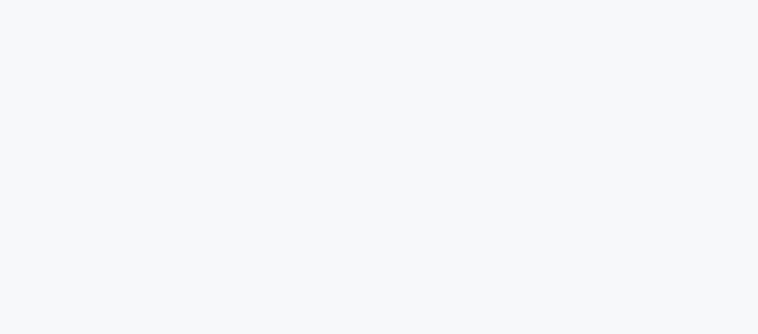
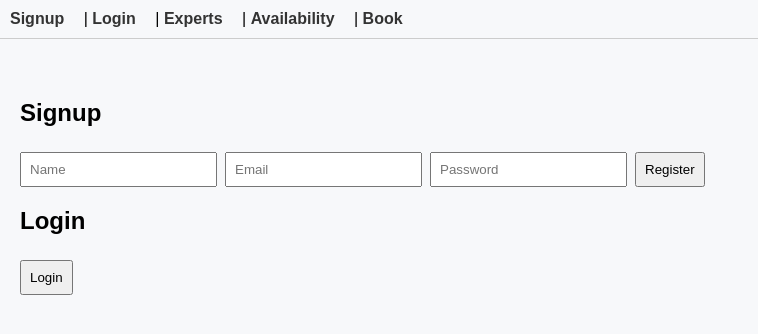
Before and after one commit to Tarun-ctrl-ops/experthour-frontend, a React (Vite) app: page / in a window 1280 px wide. Before the commit this address had no page. Shown: the top 334 px of the page, without its empty margins (0-758 px from the left). Built offline with nearby package versions, Linux system fonts and the light colour scheme.

Commit message:
fixed app.js file

```diff
--- a/src/App.jsx
+++ b/src/App.jsx
@@ -11,12 +11,13 @@ export default function App() {
   return (
     <BrowserRouter>
       <Routes>
-        <Route element={<AppLayout />}>
-          <Route path="/signup" element={<UserPage />} />
-          <Route path="/login" element={<LoginPage />} />
-          <Route path="/experts" element={<ExpertPage />} />
-          <Route path="/availability" element={<AvailabilityPage />} />
-          <Route path="/book" element={<BookingPage />} />
+        {/* Root layout */}
+        <Route path="/" element={<AppLayout />}>
+          <Route index element={<UserPage />} />
+          <Route path="login" element={<LoginPage />} />
+          <Route path="experts" element={<ExpertPage />} />
+          <Route path="availability" element={<AvailabilityPage />} />
+          <Route path="book" element={<BookingPage />} />
         </Route>
       </Routes>
     </BrowserRouter>
```
